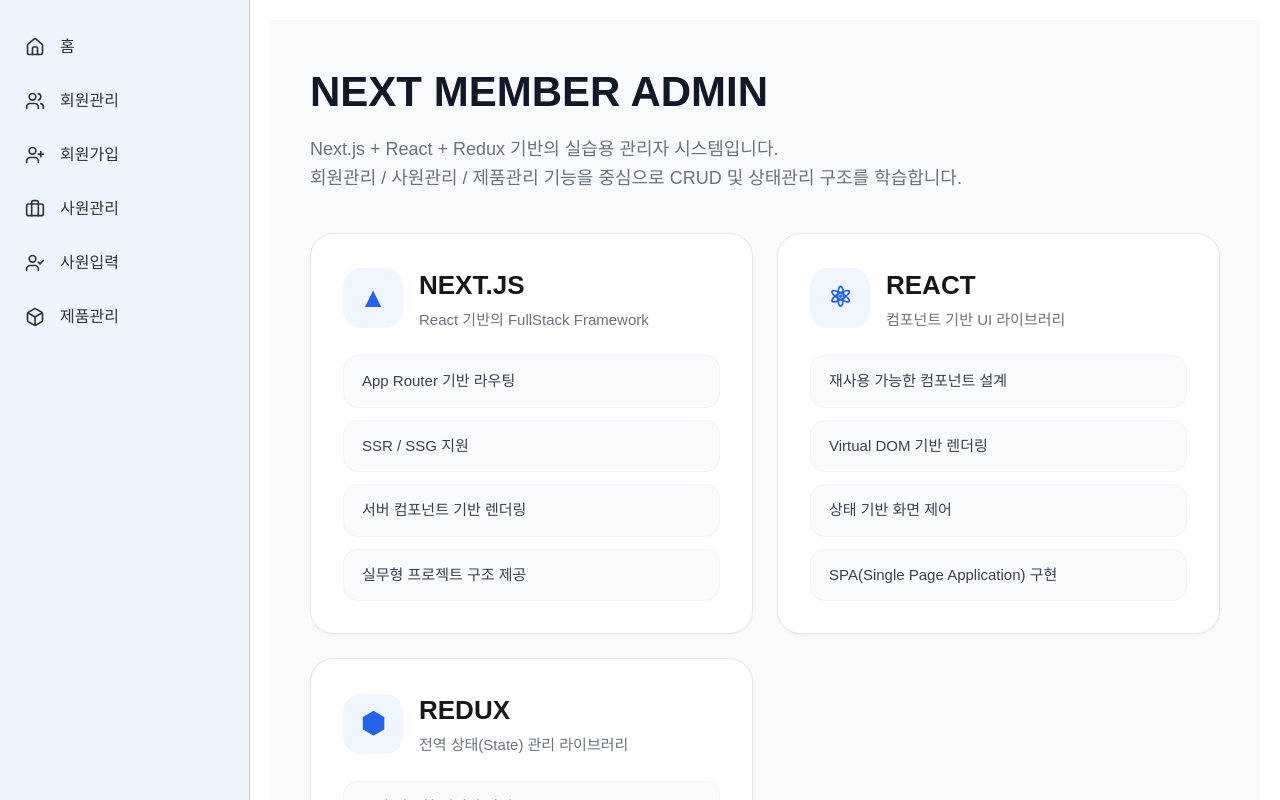
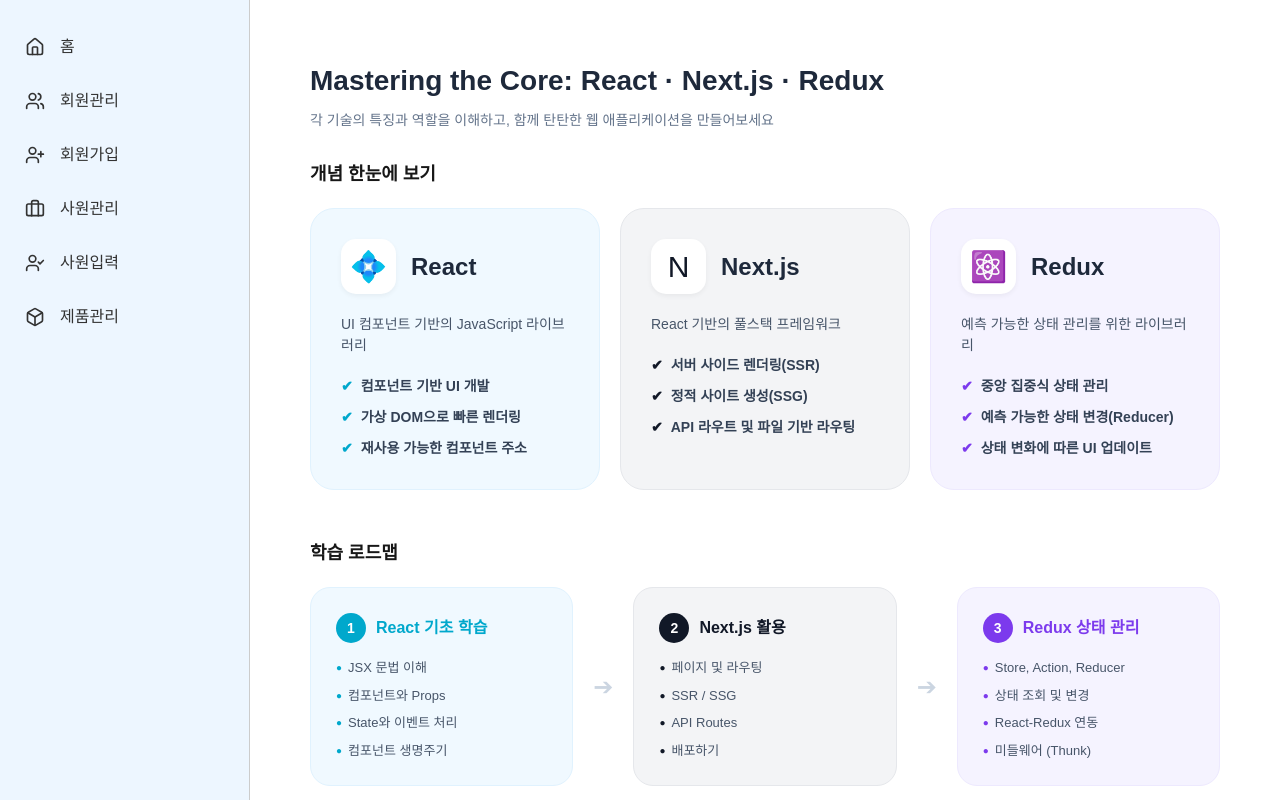
Before and after one commit to jinki238/next-member, a Next.js app: page / in a window 1280 px wide. Shown: the top 800 px of the page. Built offline with nearby package versions, Linux system fonts and the light colour scheme.

Commit message:
홈 변경

```diff
--- a/src/app/page.tsx
+++ b/src/app/page.tsx
@@ -1,191 +1,103 @@
+import React from "react";
+
 const Homepage = () => {
-
   const skills = [
     {
-      title: "NEXT.JS",
-      icon: "▲",
-      description:
-        "React 기반의 FullStack Framework",
-      details: [
-        "App Router 기반 라우팅",
-        "SSR / SSG 지원",
-        "서버 컴포넌트 기반 렌더링",
-        "실무형 프로젝트 구조 제공",
-      ],
+      title: "React",
+      icon: "💠",
+      color: "#00a8cc",
+      bg: "#f0f9ff", // 연한 하늘색
+      borderColor: "#e0f2fe",
+      description: "UI 컴포넌트 기반의 JavaScript 라이브러리",
+      details: ["컴포넌트 기반 UI 개발", "가상 DOM으로 빠른 렌더링", "재사용 가능한 컴포넌트 주소"],
+      roadmap: ["JSX 문법 이해", "컴포넌트와 Props", "State와 이벤트 처리", "컴포넌트 생명주기"]
     },
     {
-      title: "REACT",
-      icon: "⚛",
-      description:
-        "컴포넌트 기반 UI 라이브러리",
-      details: [
-        "재사용 가능한 컴포넌트 설계",
-        "Virtual DOM 기반 렌더링",
-        "상태 기반 화면 제어",
-        "SPA(Single Page Application) 구현",
-      ],
+      title: "Next.js",
+      icon: "N",
+      color: "#111827",
+      bg: "#f3f4f6", // 연한 회색
+      borderColor: "#e5e7eb",
+      description: "React 기반의 풀스택 프레임워크",
+      details: ["서버 사이드 렌더링(SSR)", "정적 사이트 생성(SSG)", "API 라우트 및 파일 기반 라우팅"],
+      roadmap: ["페이지 및 라우팅", "SSR / SSG", "API Routes", "배포하기"]
     },
     {
-      title: "REDUX",
-      icon: "⬢",
-      description:
-        "전역 상태(State) 관리 라이브러리",
-      details: [
-        "중앙 집중형 데이터 관리",
-        "Redux Toolkit 기반 상태 관리",
-        "Redux-Saga 비동기 처리",
-        "예측 가능한 상태 흐름 구성",
-      ],
+      title: "Redux",
+      icon: "⚛️",
+      color: "#7c3aed",
+      bg: "#f5f3ff", // 연한 보라색
+      borderColor: "#ede9fe",
+      description: "예측 가능한 상태 관리를 위한 라이브러리",
+      details: ["중앙 집중식 상태 관리", "예측 가능한 상태 변경(Reducer)", "상태 변화에 따른 UI 업데이트"],
+      roadmap: ["Store, Action, Reducer", "상태 조회 및 변경", "React-Redux 연동", "미들웨어 (Thunk)"]
     },
   ];
 
   return (
-    <main
-      style={{
-        padding: "40px",
-        background: "#f9fafb",
-        minHeight: "100vh",
-      }}
-    >
+    <div style={{ display: "flex", minHeight: "100vh", background: "#ffffff", fontFamily: "'Pretendard', sans-serif" }}>
 
-      {/* 상단 헤더 */}
-      <div style={{ marginBottom: "40px" }}>
+      <main style={{ flex: 1, padding: "40px", maxWidth: "1200px", margin: "0 auto" }}>
+        {/* 헤더 */}
+        <header style={{ marginBottom: "30px" }}>
+          <h1 style={{ fontSize: "28px", fontWeight: "800", marginBottom: "8px" }}>
 
-        <h1
-          style={{
-            fontSize: "42px",
-            fontWeight: 800,
-            marginBottom: "12px",
-            color: "#111827",
-          }}
-        >
-          NEXT MEMBER ADMIN
+            <span style={{ color: "#1e293b" }}>Mastering the Core: React · Next.js · Redux</span>
           </h1>
+          <p style={{ color: "#64748b", fontSize: "14px" }}>각 기술의 특징과 역할을 이해하고, 함께 탄탄한 웹 애플리케이션을 만들어보세요</p>
+        </header>
 
-        <p
-          style={{
-            fontSize: "18px",
-            color: "#6b7280",
-            lineHeight: 1.6,
-          }}
-        >
-          Next.js + React + Redux 기반의
-          실습용 관리자 시스템입니다.
-          <br />
-          회원관리 / 사원관리 / 제품관리 기능을 중심으로
-          CRUD 및 상태관리 구조를 학습합니다.
-        </p>
+        {/* 1. 개념 한눈에 보기 문구를 위로 이동 */}
+        <h3 style={{ fontSize: "18px", fontWeight: "700", marginBottom: "20px" }}>개념 한눈에 보기</h3>
 
+        {/* 2. 기술 카드 섹션 (기존 '개념 한눈에 보기' 위치에 있던 카드들) */}
+        <div style={{ display: "grid", gridTemplateColumns: "repeat(3, 1fr)", gap: "20px", marginBottom: "50px" }}>
+          {skills.map((skill) => (
+            <div key={skill.title} style={{ background: skill.bg, padding: "30px", borderRadius: "24px", border: `1px solid ${skill.borderColor}` }}>
+              <div style={{ display: "flex", alignItems: "center", gap: "15px", marginBottom: "20px" }}>
+                <div style={{ width: "55px", height: "55px", borderRadius: "15px", background: "white", display: "flex", justifyContent: "center", alignItems: "center", fontSize: "30px", color: skill.color, boxShadow: "0 2px 5px rgba(0,0,0,0.05)" }}>
+                  {skill.icon}
+                </div>
+                <h2 style={{ fontSize: "24px", fontWeight: "800", color: "#1e293b" }}>{skill.title}</h2>
+              </div>
+              <p style={{ fontSize: "14px", color: "#475569", marginBottom: "20px", fontWeight: "500" }}>{skill.description}</p>
+              <ul style={{ listStyle: "none", padding: 0, margin: 0, display: "flex", flexDirection: "column", gap: "10px" }}>
+                {skill.details.map((detail) => (
+                  <li key={detail} style={{ fontSize: "14px", color: "#334155", display: "flex", alignItems: "center", gap: "8px", fontWeight: "600" }}>
+                    <span style={{ color: skill.color }}>✔</span> {detail}
+                  </li>
+                ))}
+              </ul>
+            </div>
+          ))}
         </div>
 
-      {/* 기술 카드 영역 */}
-      <div
-        style={{
-          display: "grid",
-          gridTemplateColumns: "repeat(auto-fit, minmax(320px, 1fr))",
-          gap: "24px",
-        }}
-      >
-
-        {skills.map((skill) => (
-
-          <div
-            key={skill.title}
-            style={{
-              background: "white",
-              borderRadius: "24px",
-              padding: "32px",
-              border: "1px solid #e5e7eb",
-              boxShadow: "0 1px 3px rgba(0,0,0,0.05)",
-            }}
-          >
-
-            {/* 카드 헤더 */}
-            <div
-              style={{
-                display: "flex",
-                alignItems: "center",
-                gap: "16px",
-                marginBottom: "24px",
-              }}
-            >
-
-              <div
-                style={{
-                  width: "60px",
-                  height: "60px",
-                  borderRadius: "18px",
-                  background: "#eff6ff",
-                  color: "#2563eb",
-                  display: "flex",
-                  alignItems: "center",
-                  justifyContent: "center",
-                  fontSize: "28px",
-                  fontWeight: 700,
-                }}
-              >
-                {skill.icon}
+        {/* 3. 학습 로드맵 섹션 */}
+        <h3 style={{ fontSize: "18px", fontWeight: "700", marginBottom: "20px" }}>학습 로드맵</h3>
+        <div style={{ display: "flex", alignItems: "flex-start", gap: "20px" }}>
+          {skills.map((skill, idx) => (
+            <React.Fragment key={skill.title}>
+              <div style={{ flex: 1, background: skill.bg, padding: "25px", borderRadius: "20px", border: `1px solid ${skill.borderColor}` }}>
+                <div style={{ display: "flex", alignItems: "center", gap: "10px", marginBottom: "15px" }}>
+                  <div style={{ width: "30px", height: "30px", borderRadius: "50%", background: skill.color, color: "white", display: "flex", alignItems: "center", justifyContent: "center", fontWeight: "bold", fontSize: "14px" }}>
+                    {idx + 1}
                   </div>
-
-              <div>
-                <h2
-                  style={{
-                    fontSize: "26px",
-                    fontWeight: 700,
-                    marginBottom: "4px",
-                  }}
-                >
-                  {skill.title}
-                </h2>
-
-                <p
-                  style={{
-                    color: "#6b7280",
-                    fontSize: "15px",
-                  }}
-                >
-                  {skill.description}
-                </p>
+                  <div style={{ fontWeight: "800", fontSize: "16px", color: skill.color }}>{skill.title} {idx === 0 ? "기초 학습" : idx === 1 ? "활용" : "상태 관리"}</div>
                 </div>
-
+                <ul style={{ listStyle: "none", padding: 0, margin: 0, display: "flex", flexDirection: "column", gap: "8px" }}>
+                  {skill.roadmap.map((step, i) => (
+                    <li key={i} style={{ fontSize: "13px", color: "#475569", display: "flex", alignItems: "center", gap: "6px" }}>
+                      <span style={{ color: skill.color, fontSize: "10px" }}>●</span> {step}
+                    </li>
+                  ))}
+                </ul>
               </div>
-
-            {/* 상세 항목 */}
-            <div
-              style={{
-                display: "flex",
-                flexDirection: "column",
-                gap: "12px",
-              }}
-            >
-
-              {skill.details.map((detail, index) => (
-
-                <div
-                  key={index}
-                  style={{
-                    background: "#f9fafb",
-                    border: "1px solid #f3f4f6",
-                    borderRadius: "14px",
-                    padding: "14px 18px",
-                    fontSize: "15px",
-                    color: "#374151",
-                  }}
-                >
-                  {detail}
+              {idx < 2 && <div style={{ alignSelf: "center", color: "#cbd5e1", fontSize: "24px" }}>➔</div>}
+            </React.Fragment>
+          ))}
         </div>
-
-              ))}
-
+      </main>
     </div>
-
-          </div>
-
-        ))}
-
-      </div>
-
-    </main>
   );
 };
 
--- a/src/components/emp/Emp.module.css
+++ b/src/components/emp/Emp.module.css
@@ -58,7 +58,7 @@
 .listHeader {
     display: grid;
     grid-template-columns: 1fr 1fr;
-    background-color: #f3f4f6;
+    background-color:  #edf6ff;
     padding: 14px;
     border-radius: 12px;
     text-align: center;
--- a/src/components/layout/Navbar.module.css
+++ b/src/components/layout/Navbar.module.css
@@ -2,7 +2,9 @@
 .sidebar {
   width: 250px;           /* 사이드바 너비 */
   height: 100vh;          /* 화면 높이 전체 */
-  background-color: #edf6ff;
+  background-color:
+   /* white; */
+   #edf6ff;
   position: fixed;        /* 왼쪽 고정 */
   left: 0;
   top: 0;
@@ -24,6 +26,7 @@
 
 .navItem:hover {
   background-color: #2563eb; /* 마우스 올렸을 때 색상 */
+  color: white;             /* 글자색 변경 */
 }
 
 .icon {
```
Also changed, not shown: 2 other files (tests, documents, lock files or other folders). Lines whose indentation alone changed are shown as unchanged.
